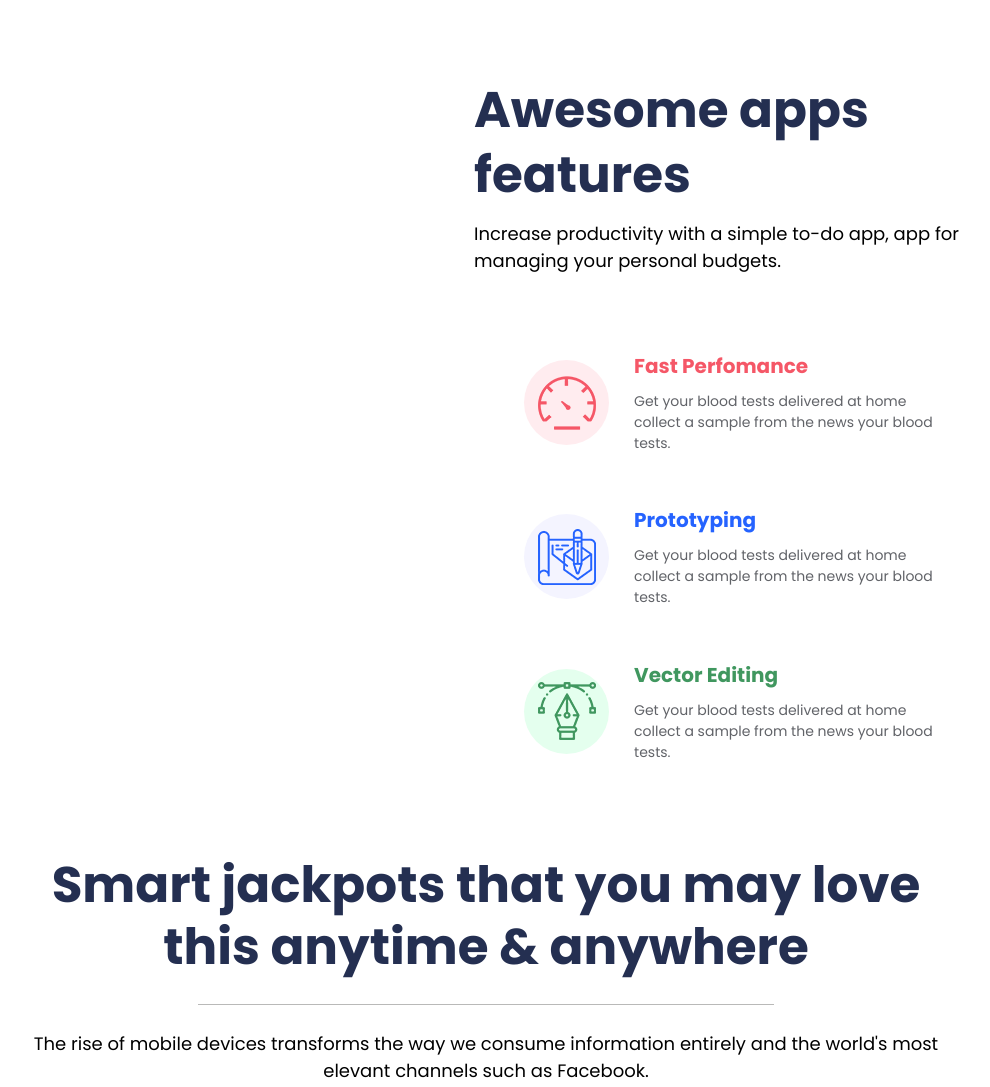
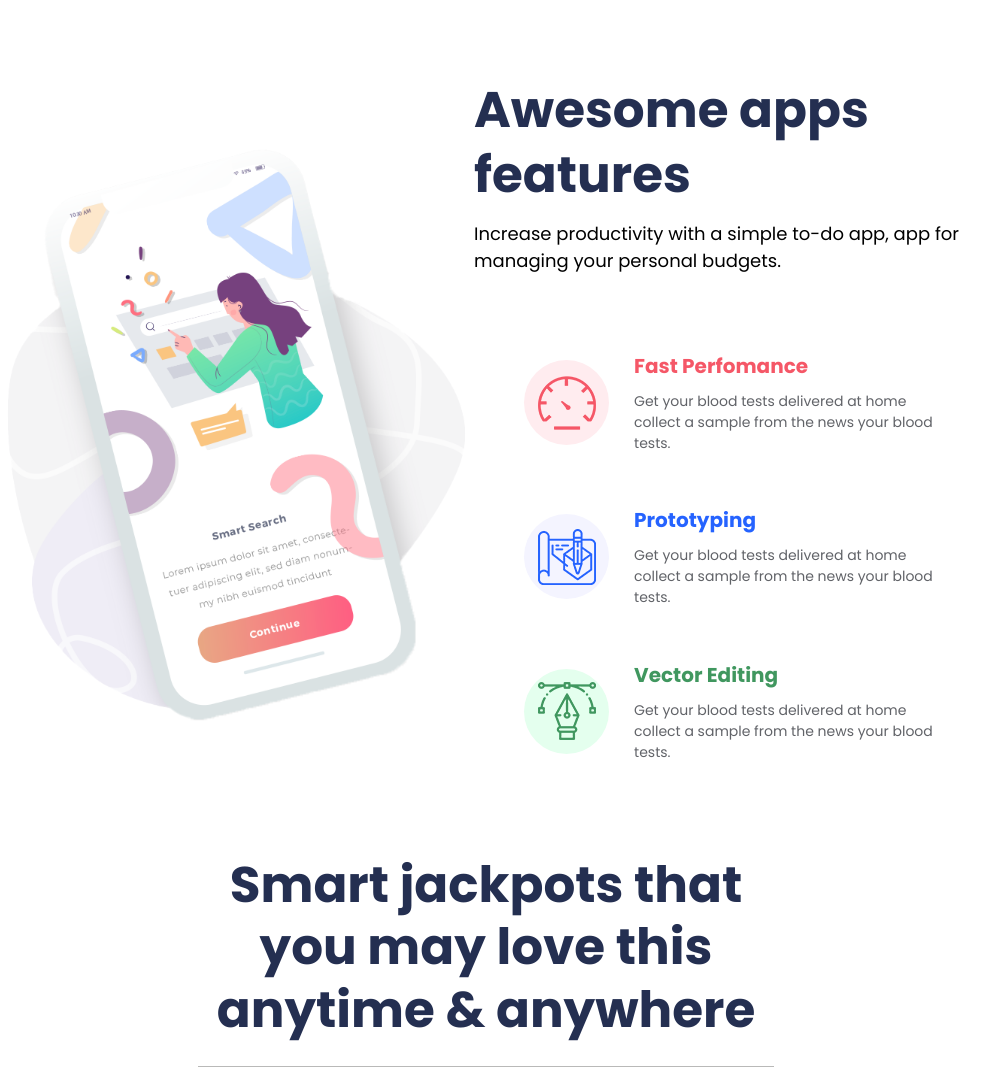
Before and after one commit to Krivanov-Ivan/AAAA, a plain HTML site: page index.html in a window 1280 px wide. Shown: the part 1220-2307 px from the top of the page, without its empty margins (154-1144 px from the left). Drawn offline with Linux system fonts and the light colour scheme; files that its build step writes are made by us from their sources; files whose address does not match are found by name.

Commit message:
Update index.html

```diff
--- a/index.html
+++ b/index.html
@@ -4,7 +4,7 @@
     <meta http-equiv="X-UA-Compatible" content="IE=edge">
     <meta name="viewport" content="width=device-width, initial-scale=1.0">
     <title>AppLab</title>
-    <link rel="stylesheet" href="../AppLab/style.css">
+    <link rel="stylesheet" href="style.css">
     <link rel="preconnect" href="https://fonts.gstatic.com">
 <link href="https://fonts.googleapis.com/css2?family=Poppins:wght@300;400;700&display=swap" rel="stylesheet">
 </head>
@@ -417,6 +417,6 @@
             <p class="copyright">Copyright© Arifur Rahman Tushar 2019. All rights reserved</p>
         </div>
     </footer>
-    <script src="../AppLab/script.js"></script>
+    <script src="script.js"></script>
 </body>
 </html>
```
